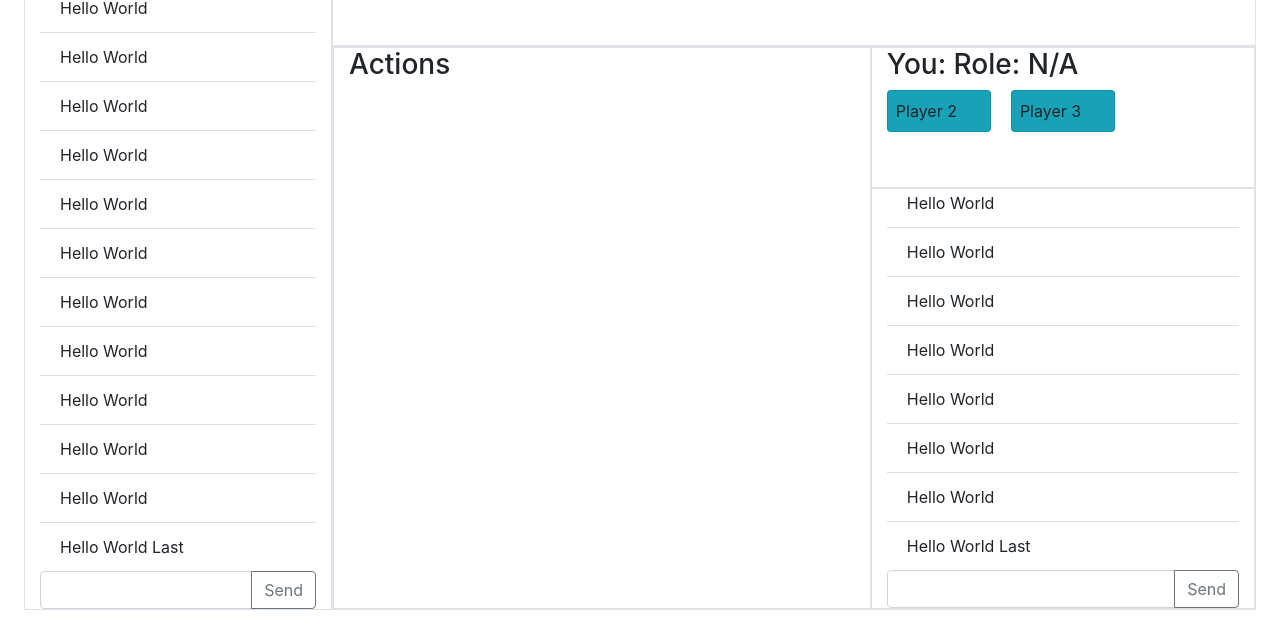
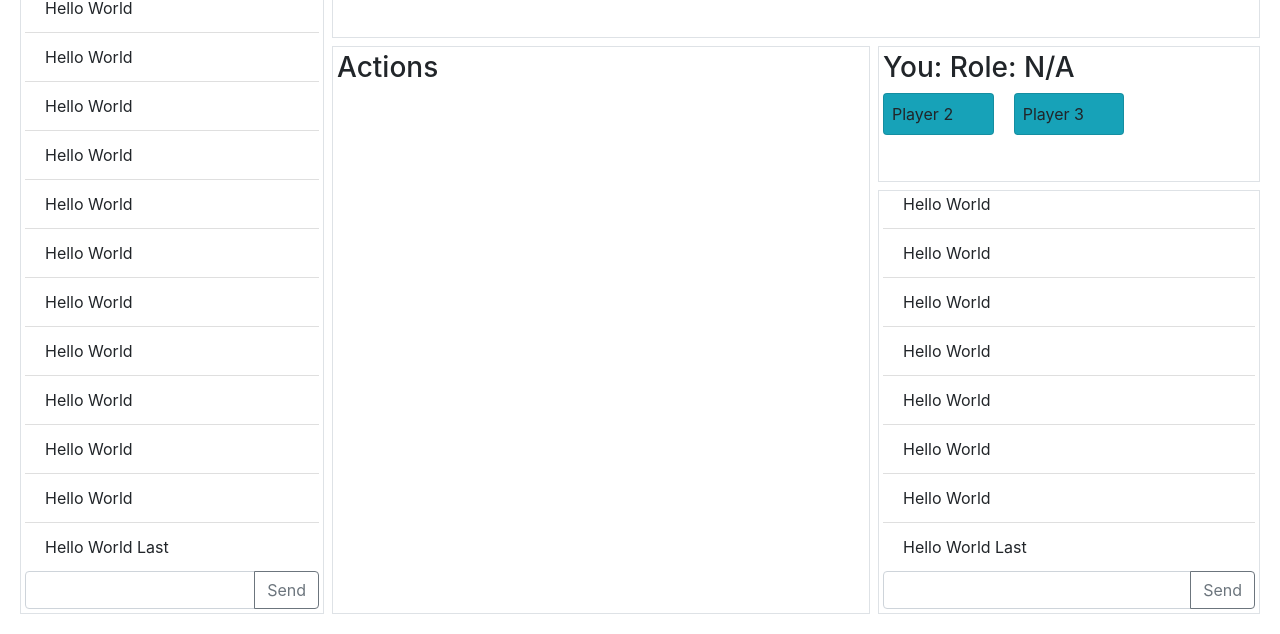
Before and after one commit to NealMatta/Mafia, a website: page game.html in a window 1280 px wide. Shown: the part 166-800 px from the top of the page. Drawn offline with nearby package versions, Linux system fonts and the light colour scheme; no server answers.

Commit message:
ui tile separation

```diff
--- a/game.html
+++ b/game.html
@@ -291,10 +291,11 @@
         });
     </script>
 	<body class="h-100">
-        <div class="container-fluid h-100 p-4 game_body">
-            <div class="container-fluid h-100 game_container">
+        <div class="container-fluid h-100 p-3 game_body">
+            <div class="container-fluid h-100">
                 <div class="row h-100">
-                    <div class="col-3 mh-100 border d-flex flex-column">
+                    <div class="col-3 mh-100 p-1">
+                        <div class="mh-100 d-flex flex-column border p-1 game_container">
                             <h1 class="m-0">MAFIA</h1>
                             <p class="lead m-0">Room Name: <span id="roomName"></span></p>
                             <p class="lead m-0">Room Code: <span id="roomCode"></span></p>
@@ -356,9 +357,11 @@
                                 </div>
                             </form>
                         </div>
+                    </div>
                     <div class="col-9 mh-100">
-                        <div class="row h-25 mh-25 overflow-auto border">
-                            <div class="col">
+                        <div class="row h-25 mh-25 overflow-auto">
+                            <div class="col h-100 p-1">
+                                <div class="h-100 border p-1 game_container">
                                     <h3>Players</h3>
                                     <div id="playersContainer" class="card-columns" style="column-count: 6">
                                         <div class="card bg-info">
@@ -388,8 +391,10 @@
                                     </div>
                                 </div>
                             </div>
-                        <div class="row h-75 mh-75 border">
-                            <div class="col-7 mh-100 border">
+                        </div>
+                        <div class="row h-75 mh-75">
+                            <div class="col-7 mh-100 p-1">
+                                <div class="h-100 border p-1 game_container">
                                     <h3>Actions</h3>
                                     <div class="d-none hostActions">
                                         <p class="lead">Game Setup</p>
@@ -447,9 +452,11 @@
                                         </script> -->
                                     </div>
                                 </div>
+                            </div>
                             <div class="col-5 mh-100">
-                                <div class="row h-25 mh-25 border">
-                                    <div class="col">
+                                <div class="row h-25 mh-25">
+                                    <div class="col h-100 p-1">
+                                        <div class="h-100 border p-1 game_container">
                                             <h3>You: <span id="userName"></span> Role: <span id="userRole">N/A</span></h3>
                                             <div id="teammateContainer" class="card-columns" style="column-count: 3">
                                                 <div class="card bg-info">
@@ -461,9 +468,10 @@
                                             </div>
                                         </div>
                                     </div>
-                                <div class="row h-75 mh-75 border">
-                                        <!-- <h3>It is <span>Night</span></h3> -->
-                                    <div class="col mh-100 d-flex flex-column">
+                                </div>
+                                <div class="row h-75 mh-75">
+                                    <div class="col h-100 p-1">
+                                        <div class="col mh-100 d-flex flex-column border p-1 game_container">
                                             <div class="d-flex flex-column-reverse flex-grow-1 overflow-auto">
                                                 <ul id="privateChat" class="list-group list-group-flush">
 
@@ -530,6 +538,7 @@
                         </div>
                     </div>
                 </div>
+            </div>
             <div class="modal fade m-auto" id="staticBackdrop" data-backdrop="static" data-keyboard="false" tabindex="-1" role="dialog" aria-labelledby="staticBackdropLabel" aria-hidden="true">
                 <div class="modal-dialog">
                     <div class="modal-content">
```
Lines whose indentation alone changed are shown as unchanged.
